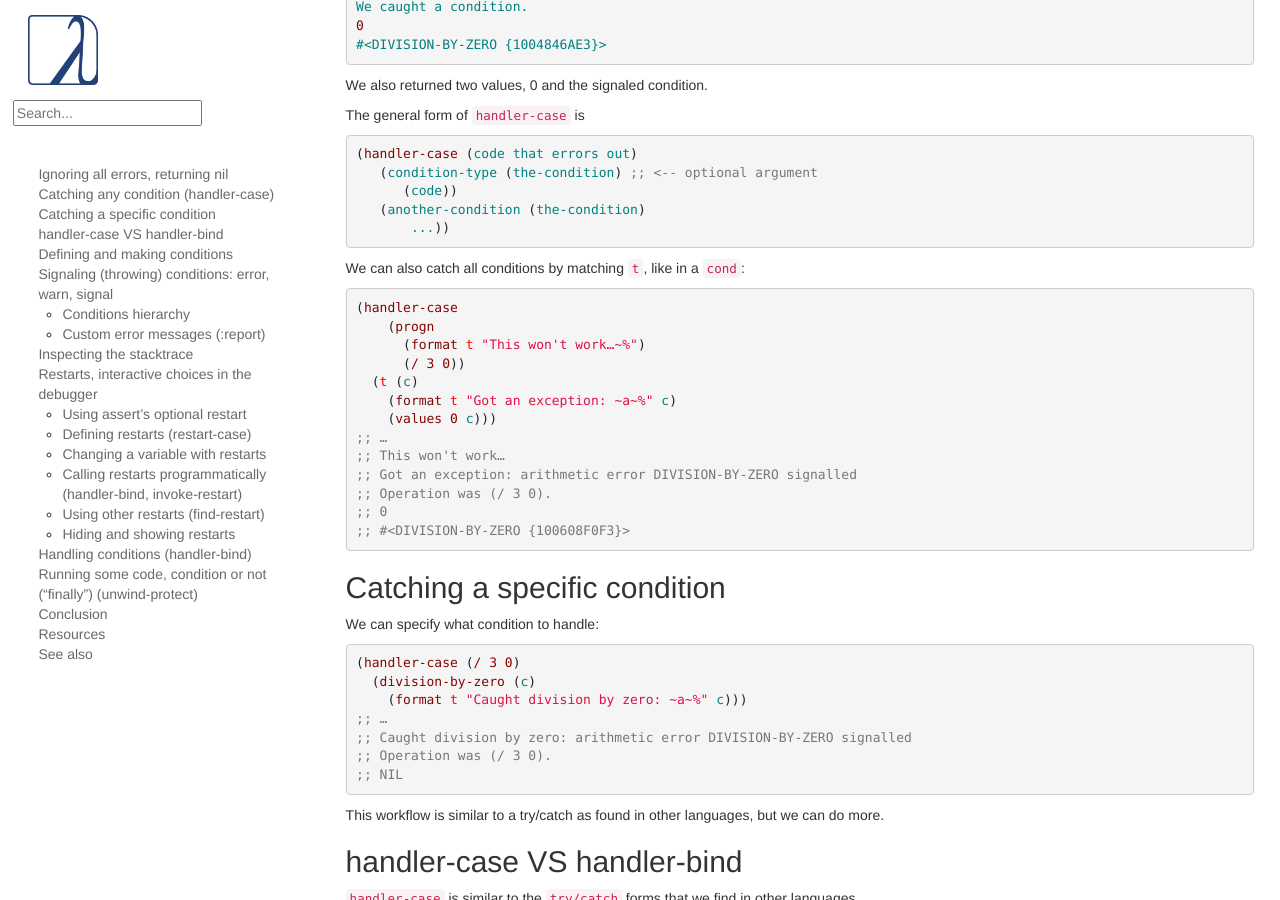
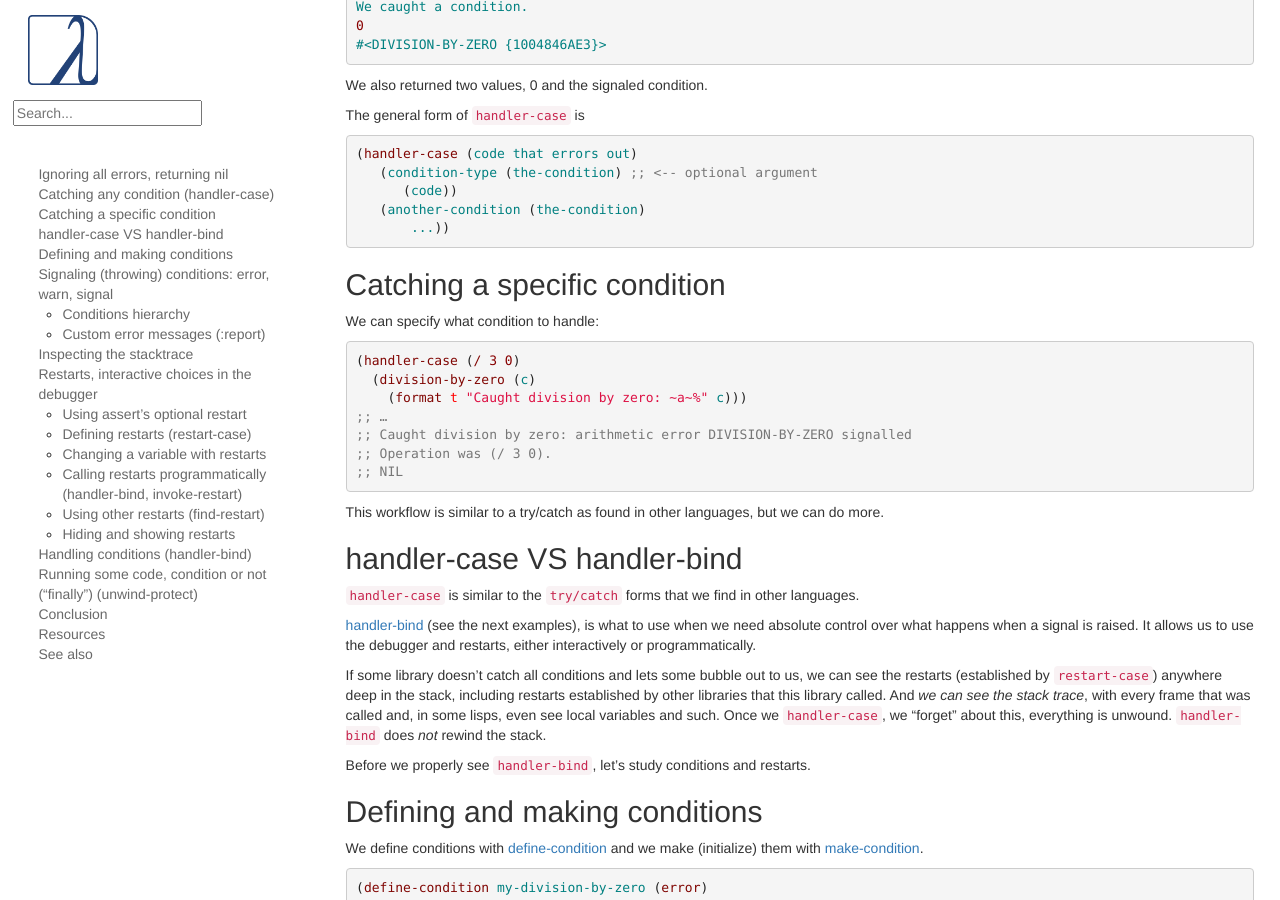
Before and after one commit to LispCookbook/cl-cookbook, a Jekyll site: the page built from error_handling.md, in a window 1280 px wide and 900 px high, scrolled down 1426 px. Built offline with Jekyll 4.4.1, drawn with Linux system fonts in a browser that asks for light colours.

Commit message:
error handling: rm example that catches all conditions with t
I saw this used in the wild, and it caused a malfunction of course.

```diff
--- a/error_handling.md
+++ b/error_handling.md
@@ -93,24 +93,6 @@ The general form of `handler-case` is
       (code))
    (another-condition (the-condition)
        ...))
-~~~
-
-We can also catch all conditions by matching `t`, like in a `cond`:
-
-~~~lisp
-(handler-case
-    (progn
-      (format t "This won't work…~%")
-      (/ 3 0))
-  (t (c)
-    (format t "Got an exception: ~a~%" c)
-    (values 0 c)))
-;; …
-;; This won't work…
-;; Got an exception: arithmetic error DIVISION-BY-ZERO signalled
-;; Operation was (/ 3 0).
-;; 0
-;; #<DIVISION-BY-ZERO {100608F0F3}>
 ~~~
 
 
```
